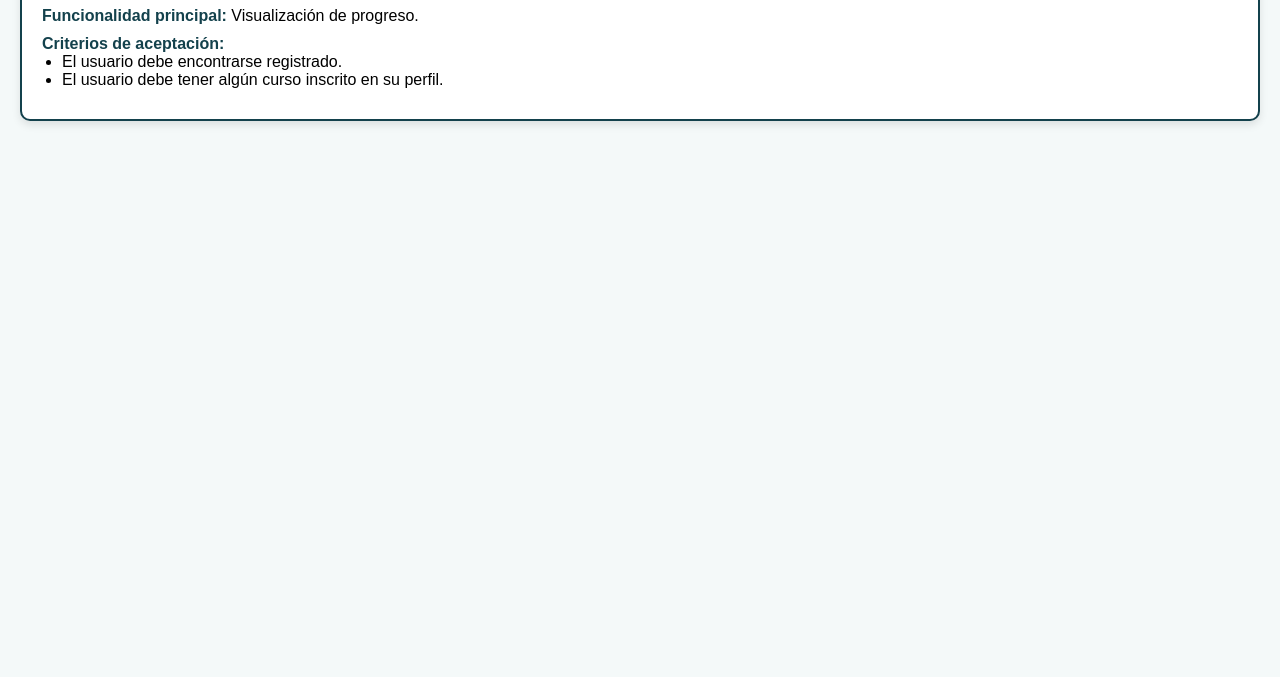
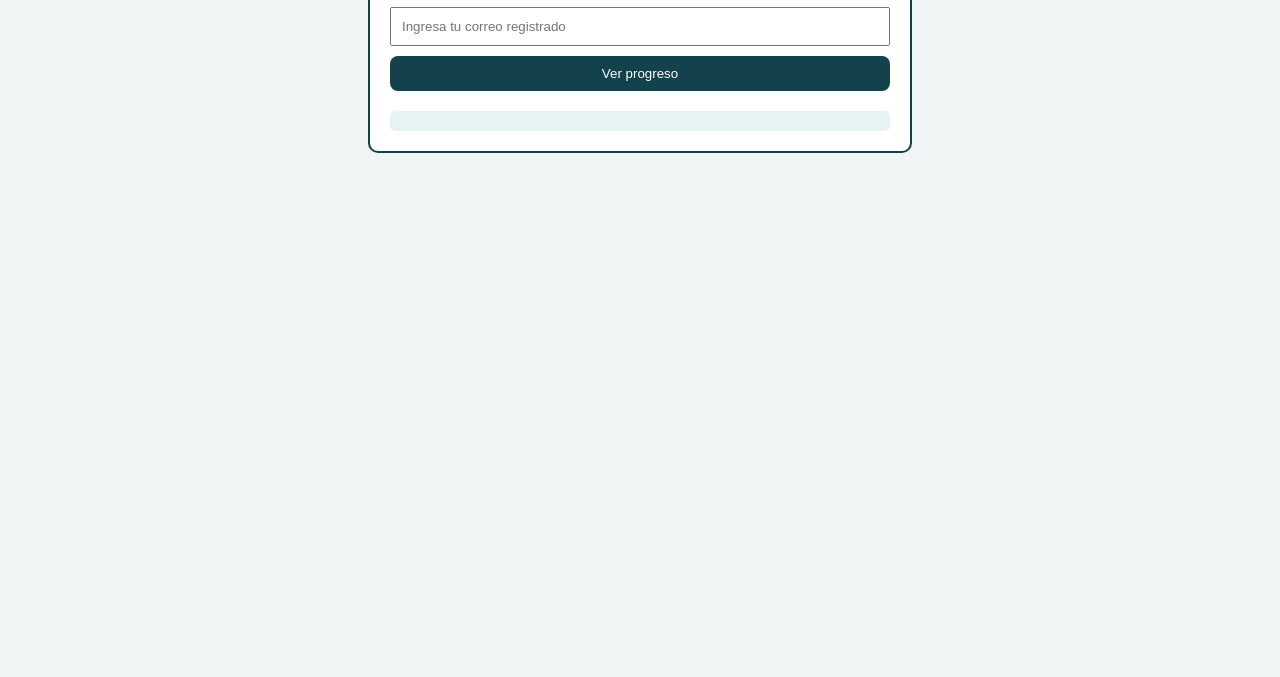
Before and after one commit to Mvaldiviasanchez/Solemne-2, a plain HTML site: page HU004_Ermo.html in a window 1280 px wide. Shown: the part 123-800 px from the top of the page. Drawn offline with Linux system fonts and the light colour scheme.

Commit message:
Update HU004_Ermo.html

```diff
--- a/HU004_Ermo.html
+++ b/HU004_Ermo.html
@@ -2,20 +2,21 @@
 <html lang="es">
 <head>
   <meta charset="UTF-8">
-  <title>HU004 - Seguimiento del progreso</title>
+  <title>HU004 - Progreso del Usuario</title>
   <style>
     body {
       font-family: Arial, sans-serif;
-      background-color: #f4f9f9;
-      margin: 20px;
+      background-color: #f0f4f5;
+      padding: 20px;
     }
 
-    .story {
-      background-color: #ffffff;
+    .container {
+      background: #fff;
       border: 2px solid #13414C;
       border-radius: 10px;
       padding: 20px;
-      box-shadow: 0 4px 8px rgba(0,0,0,0.1);
+      max-width: 500px;
+      margin: auto;
     }
 
     h1 {
@@ -23,33 +24,93 @@
       text-align: center;
     }
 
-    .section {
-      margin-bottom: 10px;
+    input, button {
+      display: block;
+      margin: 10px 0;
+      padding: 10px;
+      width: 100%;
+      box-sizing: border-box;
     }
 
-    .section strong {
-      color: #13414C;
+    button {
+      background-color: #13414C;
+      color: white;
+      border: none;
+      border-radius: 8px;
+      cursor: pointer;
     }
 
-    ul {
-      margin: 0;
-      padding-left: 20px;
+    .result {
+      margin-top: 20px;
+      padding: 10px;
+      background-color: #e6f3f3;
+      border-radius: 5px;
+    }
+
+    .progress-bar {
+      background-color: #d0d0d0;
+      border-radius: 5px;
+      overflow: hidden;
+      margin-top: 10px;
+    }
+
+    .progress-bar-fill {
+      height: 20px;
+      background-color: #13414C;
+      width: 0;
+      text-align: center;
+      color: white;
+      transition: width 1s ease-in-out;
     }
   </style>
 </head>
 <body>
+  <div class="container">
+    <h1>Seguimiento del Progreso</h1>
 
-  <h1>HU004 - Seguimiento del progreso en la formación</h1>
-  <div class="story">
-    <div class="section"><strong>Como usuario:</strong> necesito acceso a poder ver el progreso de avance en cuanto a cursos asignados y desarrollados.</div>
-    <div class="section"><strong>Funcionalidad principal:</strong> Visualización de progreso.</div>
-    <div class="section"><strong>Criterios de aceptación:</strong>
-      <ul>
-        <li>El usuario debe encontrarse registrado.</li>
-        <li>El usuario debe tener algún curso inscrito en su perfil.</li>
-      </ul>
+    <input type="email" id="correo" placeholder="Ingresa tu correo registrado">
+
+    <button onclick="verificarCorreo()">Ver progreso</button>
+
+    <div class="result" id="resultado"></div>
+    <div class="progress-bar" id="barraProgreso" style="display: none;">
+      <div class="progress-bar-fill" id="progresoFill">0%</div>
     </div>
   </div>
 
+  <script>
+    // Lista de usuarios con cursos
+    const usuarios = [
+      { correo: "juan@example.com", cursos: ["HTML", "CSS"], progreso: 60 },
+      { correo: "ana@example.com", cursos: ["Python"], progreso: 80 },
+      { correo: "carlos@example.com", cursos: [], progreso: 0 }
+    ];
+
+    function verificarCorreo() {
+      const inputCorreo = document.getElementById('correo').value.trim().toLowerCase();
+      const resultado = document.getElementById('resultado');
+      const barra = document.getElementById('barraProgreso');
+      const fill = document.getElementById('progresoFill');
+
+      const usuario = usuarios.find(u => u.correo.toLowerCase() === inputCorreo);
+
+      if (!usuario) {
+        resultado.textContent = "Correo no registrado.";
+        barra.style.display = "none";
+        return;
+      }
+
+      if (usuario.cursos.length === 0) {
+        resultado.textContent = "Estás registrado, pero no tienes cursos inscritos.";
+        barra.style.display = "none";
+        return;
+      }
+
+      resultado.textContent = `Progreso en tus cursos (${usuario.cursos.join(", ")}):`;
+      fill.style.width = usuario.progreso + "%";
+      fill.textContent = usuario.progreso + "%";
+      barra.style.display = "block";
+    }
+  </script>
 </body>
 </html>
```
